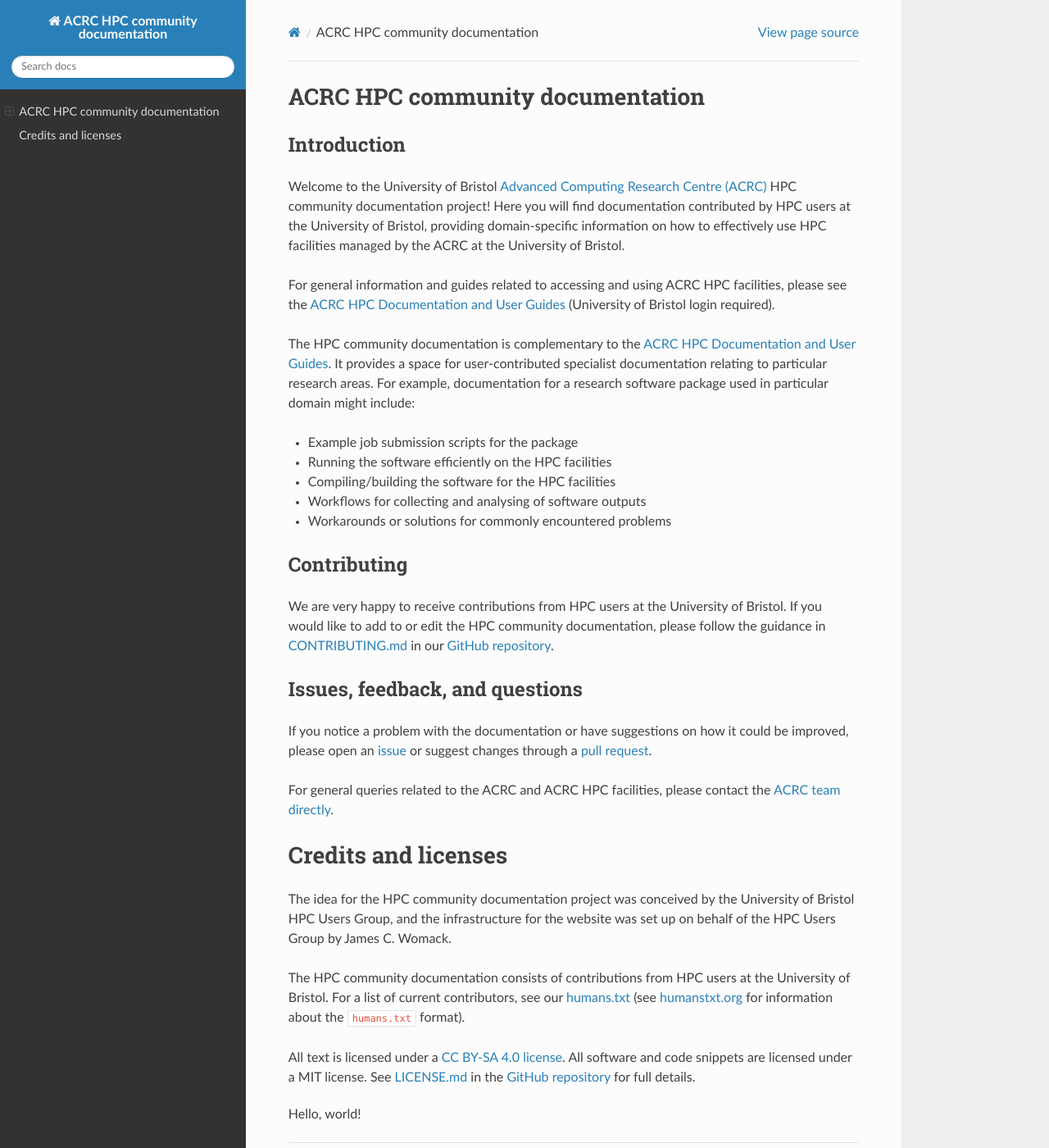
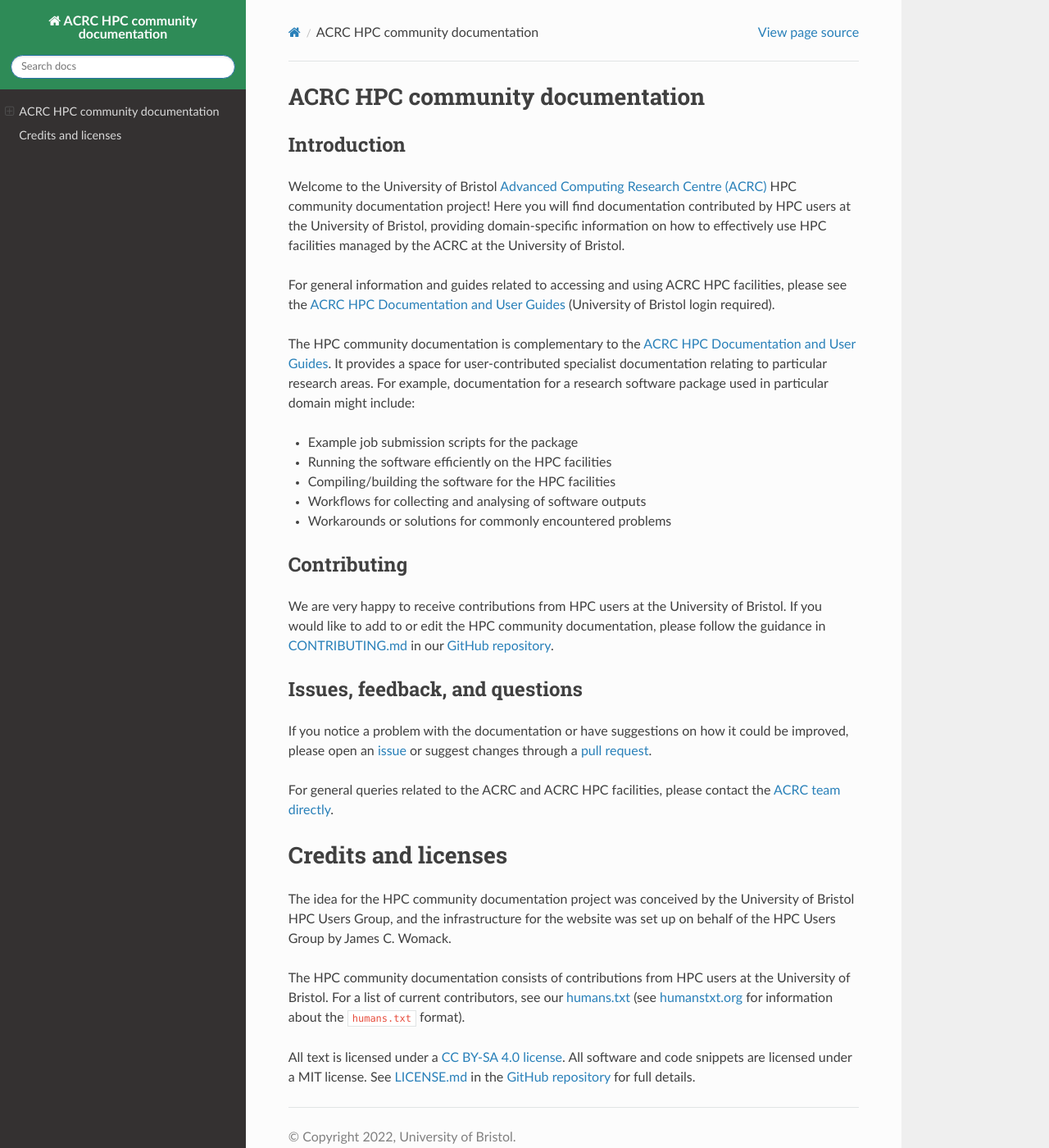
Before and after one commit to ACRC/HPC-community-docs, a Sphinx documentation site: the page built from source/index.md, in a window 1280 px wide and 1400 px high. Shown: the whole window at 82% size. Built offline with Sphinx 7.4.7 and the Read the Docs theme 2.0.0, drawn with Linux system fonts in a browser that asks for light colours; pages that are not in the unit, such as notebooks, are missing from menus.

Commit message:
Customise theme colours
Use a custom CSS file, included via extending the layout.html Jinja
template

```diff
--- /dev/null
+++ b/source/_static/css/customise_theme.css
@@ -0,0 +1,18 @@
+/*
+	Use a custom colour (seagreen) for the navigation sidebar/top bar background
+*/
+.wy-side-nav-search {
+	background-color: #2e8b57;
+}
+
+.wy-nav-top {
+	background-color: #2e8b57;
+}
+
+/*
+	Use a custom colour (lightseagreen) for the heading of the contents in the
+	navigation sidebar ("Contents:")
+*/
+.wy-menu-vertical p.caption {
+	color: #20b2aa;
+}
--- a/source/_templates/layout.html
+++ b/source/_templates/layout.html
@@ -1,6 +1,9 @@
 {% extends "!layout.html" %}
-{# Extend the theme's layout.html (see https://www.sphinx-doc.org/en/master/templating.html) #}
-{% block document %}
-    {{ super() }}
-		Hello, world!
-{% endblock %}
+{#
+	Extend the theme's layout.html
+	See https://www.sphinx-doc.org/en/master/templating.html
+#}
+{% block extrahead -%}
+	{{ super() }}
+	<link rel="stylesheet" href="{{ pathto("_static/css/customise_theme.css", 1) }}" type="text/css" />
+{%- endblock extrahead %}
```
